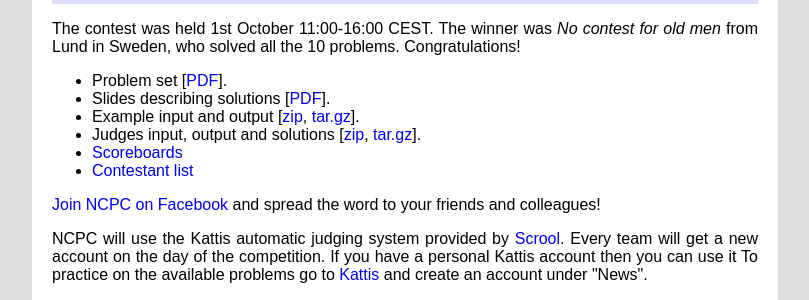
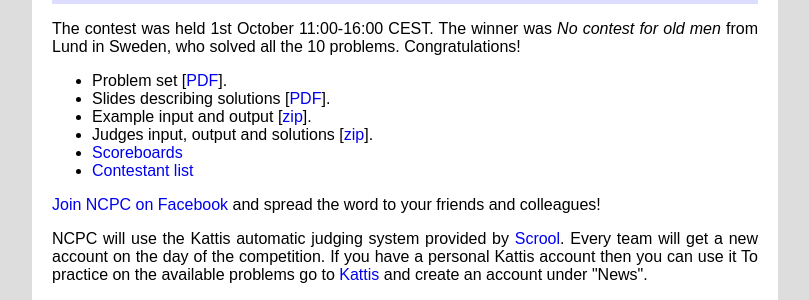
Before and after one commit to icpc/ncpc-web, a Jekyll site: the page ncpc2011/index.html, which Jekyll copies as it is, in a window 1280 px wide and 900 px high, scrolled down 765 px. Shown: the part 152-452 px from the top of the window, without its empty margins (235-1044 px from the left). Built offline with Jekyll 4.4.1, drawn with Linux system fonts in a browser that asks for light colours.

```diff
--- a/ncpc2011/index.html
+++ b/ncpc2011/index.html
@@ -241,13 +241,13 @@ solved all the 10 problems. Congratulations!
 
 <ul>
   <li>Problem set
-    [<a href="ncpc2011problems.pdf">PDF</a>].</li>
+    [<a href="https://github.com/icpc/ncpc-web/releases/download/ncpc2011-data/ncpc2011problems.pdf">PDF</a>].</li>
   <li>Slides describing solutions
-    [<a href="ncpc2011slides.pdf">PDF</a>].</li>
+    [<a href="https://github.com/icpc/ncpc-web/releases/download/ncpc2011-data/ncpc2011slides.pdf">PDF</a>].</li>
   <li>Example input and output
-    [<a href="ncpc2011sample.zip">zip</a>, <a href="ncpc2011sample.tar.gz">tar.gz</a>].</li>
+    [<a href="https://github.com/icpc/ncpc-web/releases/download/ncpc2011-data/ncpc2011sample.zip">zip</a>].</li>
   <li>Judges input, output and solutions
-    [<a href="ncpc2011ball.zip">zip</a>, <a href="ncpc2011ball.tar.gz">tar.gz</a>].</li>
+    [<a href="https://github.com/icpc/ncpc-web/releases/download/ncpc2011-data/ncpc2011ball.zip">zip</a>].</li>
   <li><a href="http://ncpc2011.contest.scrool.se/standings">Scoreboards</a></li>
   <li><a href="contestants.html">Contestant list</a></li>
 </ul>
```
